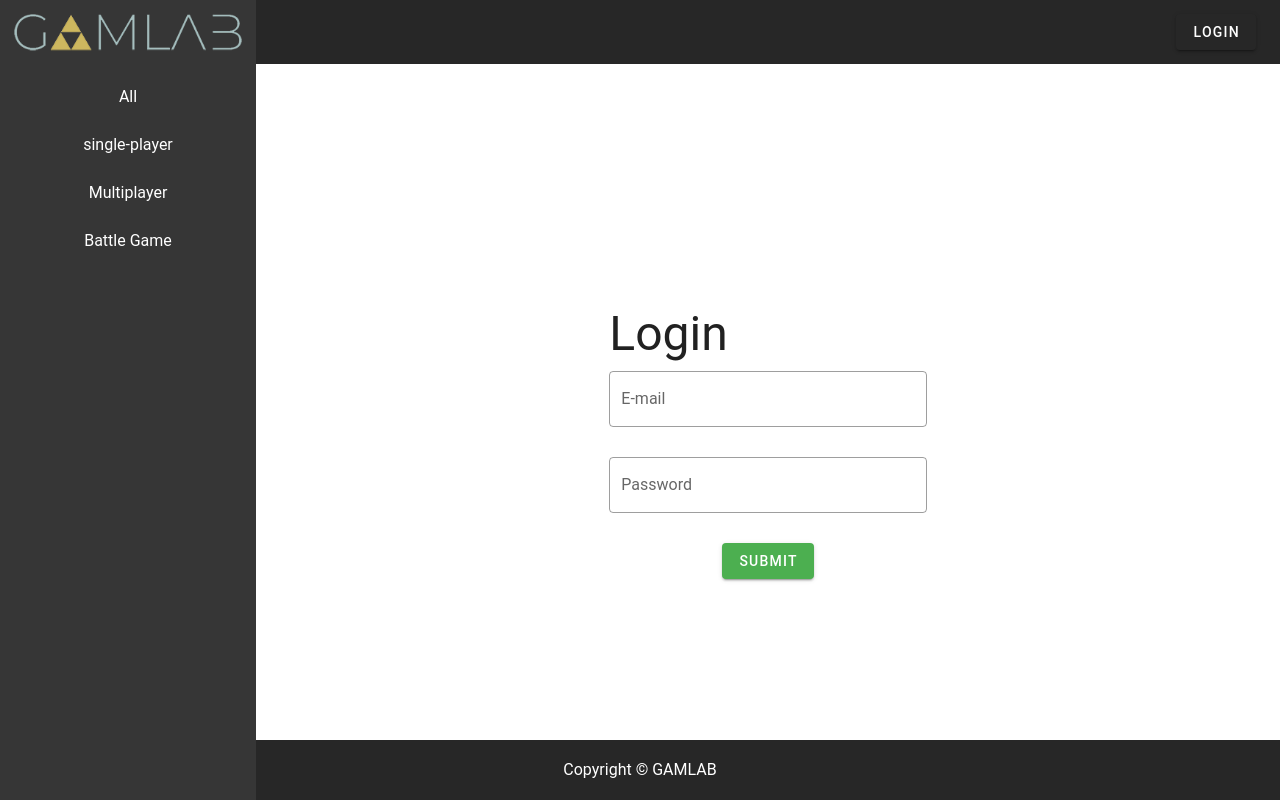
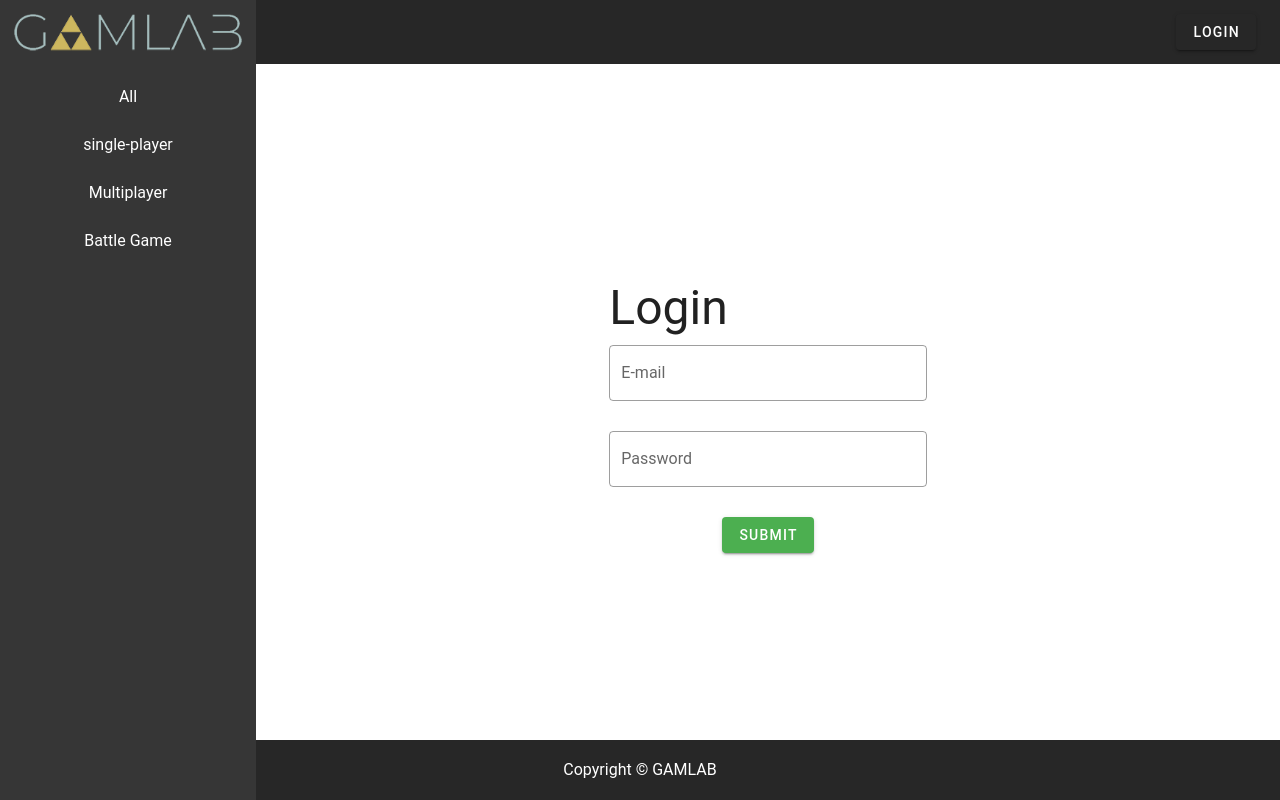
Before and after one commit to zxjte9411/109-2-database-project-frontend-example, a Vue app: page /login in a window 1280 px wide. Built offline with nearby package versions, Linux system fonts and the light colour scheme.

Commit message:
微調 css

```diff
--- a/src/views/Login.vue
+++ b/src/views/Login.vue
@@ -1,6 +1,6 @@
 <template>
-  <v-container fill-height fluid class="d-flex align-center mb-10">
-    <v-row class="mt-10 d-flex align-center justify-center">
+  <v-container fill-height fluid class="d-flex align-center">
+    <v-row class="d-flex justify-center">
       <v-col cols="4">
         <div class="text-h3 text-left my-3">Login</div>
         <v-form
```
